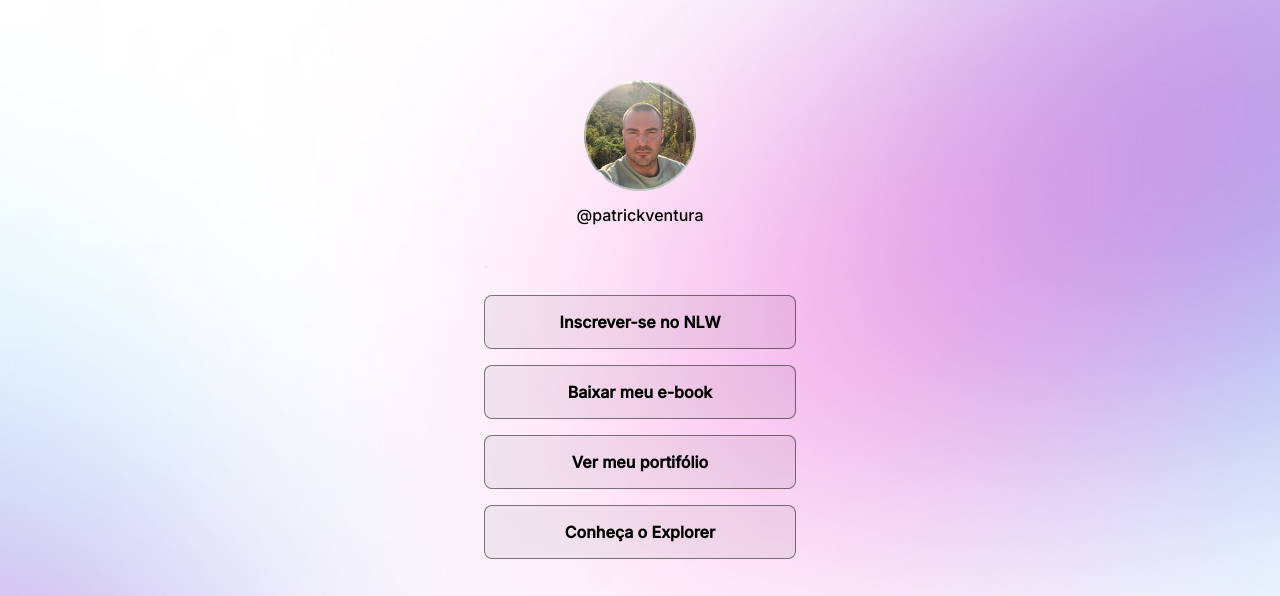
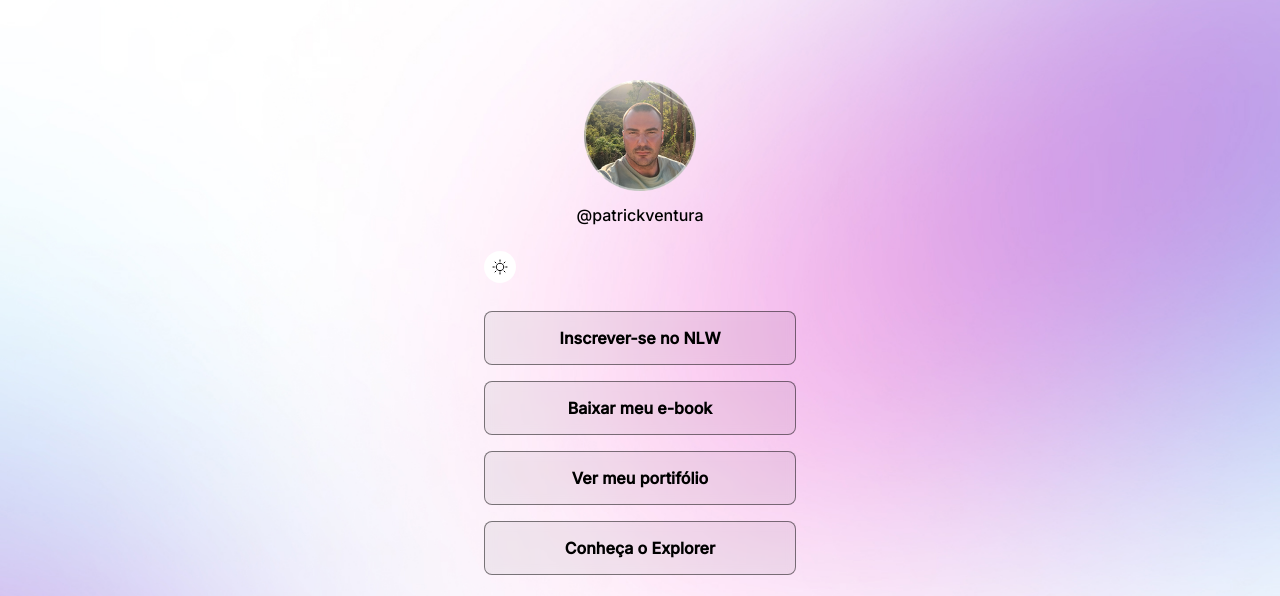
Before and after one commit to patrick2026/Layout-Desktop, a plain HTML site: page index.html in a window 1280 px wide. Shown: the top 596 px of the page. Drawn offline with nearby package versions, Linux system fonts and the light colour scheme.

Commit message:
Estilizando o botão e adicionando variações

```diff
--- a/style.css
+++ b/style.css
@@ -11,6 +11,7 @@
   --surface-color: rgba(255, 255, 255, 0.05);
   --surface-color-hover: rgba(0, 0, 0, 0.02);
   --highlight-color: rgba(255, 255, 255, 0.2);
+  --switch-bg-url: url(./assets/images/MoonStars.svg);
 }
 
 /***********class light*****************/
@@ -21,6 +22,7 @@
   --surface-color: rgba(0, 0, 0, 0.05);
   --surface-color-hover: rgba(0, 0, 0, 0.02);
   --highlight-color: rgba(0, 0, 0, 0.1);
+  --switch-bg-url: url(./assets/images/Sun.svg);
 }
 
 body {
@@ -52,6 +54,15 @@ body * {
   font-weight: 500;
   line-height: 24px;
   margin-top: 8px;
+}
+
+/*<!-------------------- Botão switch ------------------*/
+#switch button {
+  width: 32px;
+  height: 32px;
+  background: white var(--switch-bg-url) no-repeat center;
+  border: 0;
+  border-radius: 50%;
 }
 
 /***********ESTILIZANDO LINKS DO BOTÃO*****************/
```
Also changed, not shown: assets/images/MoonStars.svg (added), assets/images/handle.svg (added), assets/images/mobile-light (1).svg (deleted), assets/images/moon-stars.svg (deleted).
